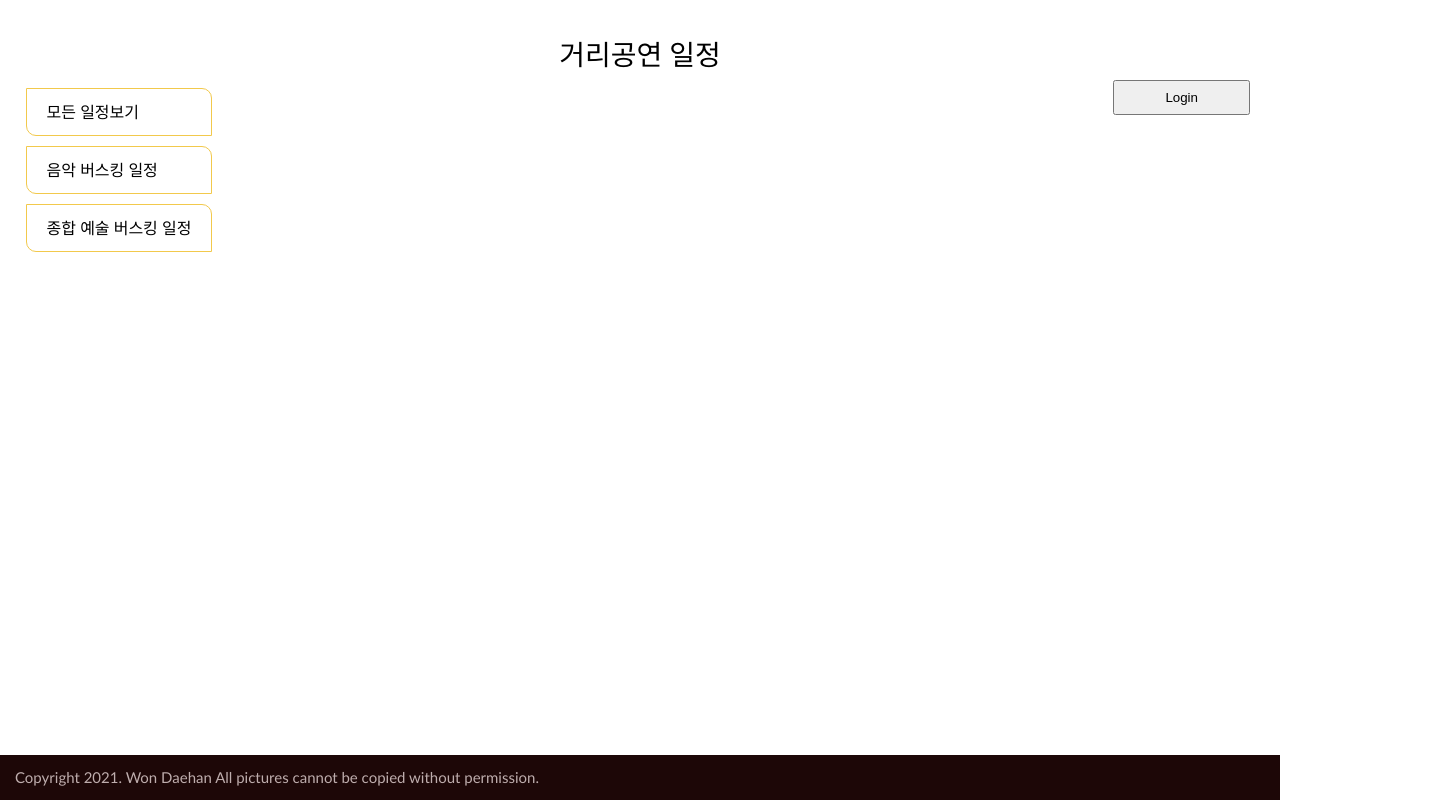
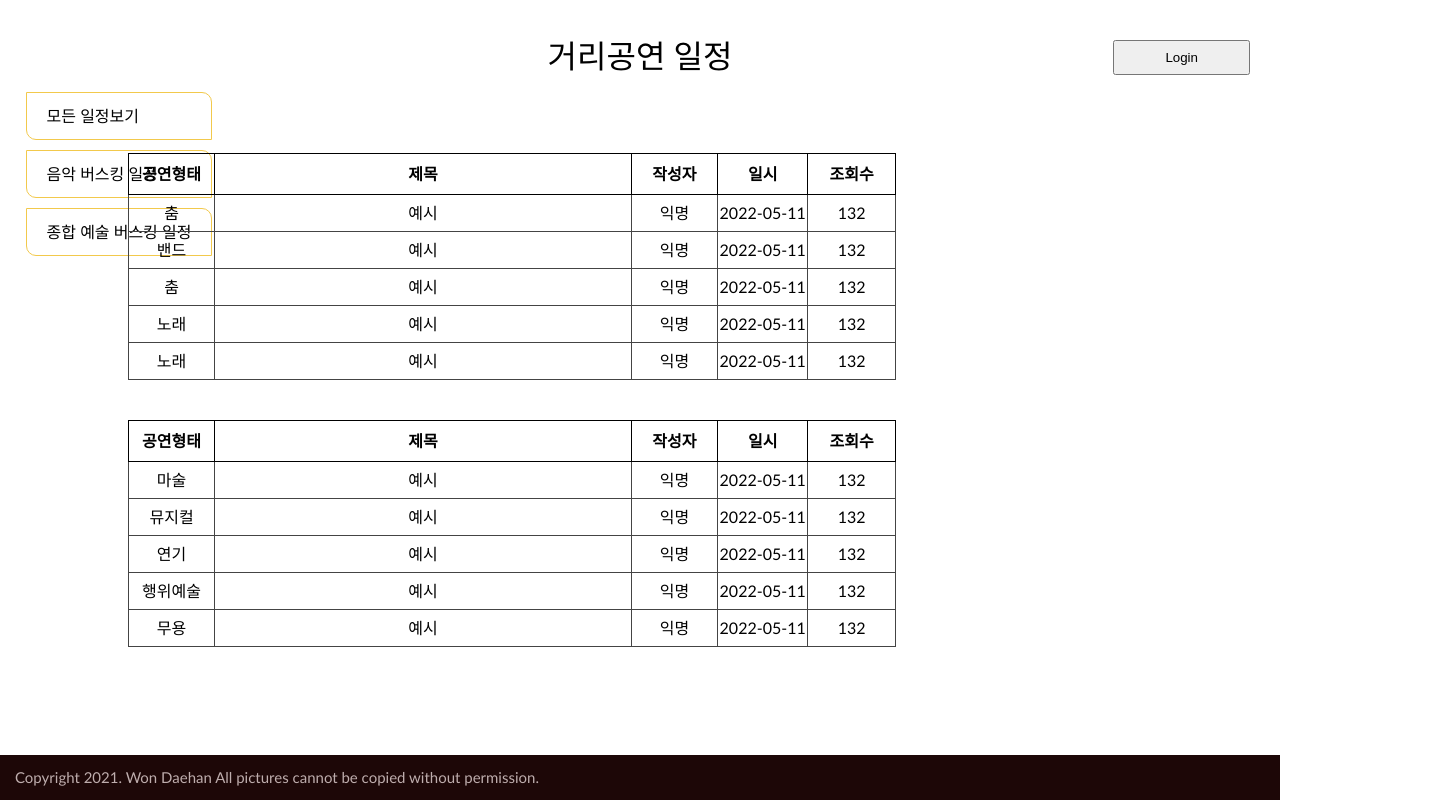
Before and after one commit to polar51/busking, a React (Create React App) app: page / in a window 1280 px wide. Shown: the whole page, 1450 px wide, since content can reach past the window. Built offline with nearby package versions, Linux system fonts and the light colour scheme.

Commit message:
2022. 05. 12 HTML작성 및 HomePage작성

```diff
--- a/package.json
+++ b/package.json
@@ -6,10 +6,12 @@
     "@testing-library/jest-dom": "^5.16.4",
     "@testing-library/react": "^13.1.1",
     "@testing-library/user-event": "^13.5.0",
+    "axios": "^0.27.2",
     "gh-pages": "^3.2.3",
     "prop-types": "^15.8.1",
     "react": "^18.0.0",
     "react-dom": "^18.0.0",
+    "react-player": "^2.10.1",
     "react-router-dom": "^6.3.0",
     "react-scripts": "5.0.1",
     "styled-reset": "^4.3.4",
--- a/src/Routers/HomePage.js
+++ b/src/Routers/HomePage.js
@@ -0,0 +1,137 @@
+import ReactPlayer from 'react-player/lazy';
+import styles from "./HomePage.module.css"
+
+function HomePage() {
+  return(
+    <div className={styles.Body}>
+      <table className={styles.Table}>
+        <colgroup>
+        <col width="100px" />
+        <col width="500px" />
+        <col width="100px" />
+        <col width="100px" />
+        <col width="100px" />
+        </colgroup>
+        <thead>
+          <tr>
+            <th>공연형태</th>
+            <th>제목</th>
+            <th>작성자</th>
+            <th>일시</th>
+            <th>조회수</th>
+          </tr>
+        </thead>
+        <tbody>
+          <tr>
+            <td>춤</td>
+            <td>예시</td>
+            <td>익명</td>
+            <td>2022-05-11</td>
+            <td>132</td>
+          </tr>
+          <tr>
+            <td>밴드</td>
+            <td>예시</td>
+            <td>익명</td>
+            <td>2022-05-11</td>
+            <td>132</td>
+          </tr>
+          <tr>
+            <td>춤</td>
+            <td>예시</td>
+            <td>익명</td>
+            <td>2022-05-11</td>
+            <td>132</td>
+          </tr>
+          <tr>
+            <td>노래</td>
+            <td>예시</td>
+            <td>익명</td>
+            <td>2022-05-11</td>
+            <td>132</td>
+          </tr>
+          <tr>
+            <td>노래</td>
+            <td>예시</td>
+            <td>익명</td>
+            <td>2022-05-11</td>
+            <td>132</td>
+          </tr>
+
+        </tbody>
+      </table>
+      <table className={styles.Table}>
+        <colgroup>
+        <col width="100px" />
+        <col width="500px" />
+        <col width="100px" />
+        <col width="100px" />
+        <col width="100px" />
+        </colgroup>
+        <thead>
+          <tr>
+            <th>공연형태</th>
+            <th>제목</th>
+            <th>작성자</th>
+            <th>일시</th>
+            <th>조회수</th>
+          </tr>
+        </thead>
+        <tbody>
+          <tr>
+            <td>마술</td>
+            <td>예시</td>
+            <td>익명</td>
+            <td>2022-05-11</td>
+            <td>132</td>
+          </tr>
+          <tr>
+            <td>뮤지컬</td>
+            <td>예시</td>
+            <td>익명</td>
+            <td>2022-05-11</td>
+            <td>132</td>
+          </tr>
+          <tr>
+            <td>연기</td>
+            <td>예시</td>
+            <td>익명</td>
+            <td>2022-05-11</td>
+            <td>132</td>
+          </tr>
+          <tr>
+            <td>행위예술</td>
+            <td>예시</td>
+            <td>익명</td>
+            <td>2022-05-11</td>
+            <td>132</td>
+          </tr>
+          <tr>
+            <td>무용</td>
+            <td>예시</td>
+            <td>익명</td>
+            <td>2022-05-11</td>
+            <td>132</td>
+          </tr>
+
+        </tbody>
+      </table>
+      <div className={styles.Video}>
+                <ReactPlayer
+                    className='react-player'
+                    url={'https://youtu.be/jMUYtK7Vozg'}    // 플레이어 url
+                    width='400px'         // 플레이어 크기 (가로)
+                    height='500px'        // 플레이어 크기 (세로)
+                    playing={true}        // 자동 재생 on
+                    muted={true}          // 자동 재생 on
+                    controls={true}       // 플레이어 컨트롤 노출 여부
+                    light={false}         // 플레이어 모드
+                    pip={true}            // pip 모드 설정 여부
+                    poster={'https://youtu.be/jMUYtK7Vozg'}
+                />
+            </div>
+    </div>
+  )
+}
+
+export default HomePage
--- /dev/null
+++ b/src/Routers/HomePage.module.css
@@ -0,0 +1,55 @@
+:root{
+  /* 색상 */
+  --btn-Color:#F2C94C;
+  --btn-pointColor:#f2984ad7;
+  --bg-Color:#FFFFFF;
+  --footer-bgColor:#1d0707;
+  --footer-Color:#beadad;
+  /* 폰트사이즈 */
+  --font-xs:12px;
+  --font-s:15px;
+  --font-m:19px;
+  --font-l:22px;
+  --font-xl:32px;
+}
+
+
+
+
+.Body{
+  position: absolute;
+  top: 50%;
+  left: 40%;
+  transform: translate(-50%,-50%);
+}
+
+/* 게시판 */
+
+.Table{
+  text-align: center;
+}
+
+.Table:first-child{
+  margin-bottom: 40px;
+}
+
+.Table th{
+  font-weight: bolder;
+  padding: 12px 2px;
+  border: 1px solid black;
+}
+
+.Table td{
+  padding: 10px 0;
+  border: 1px solid #444;
+}
+
+
+/* 동영상 */
+
+.Video{
+  position: absolute;
+  top: 50%;
+  left: 120%;
+  transform: translate(0,-50%);
+}
--- a/src/Routers/Layout.js
+++ b/src/Routers/Layout.js
@@ -1,5 +1,6 @@
 
 import styles from "./Layout.module.css"
+import HomePage from "./HomePage"
 
 function Layout() {
   return (
@@ -18,7 +19,7 @@ function Layout() {
             <li>종합 예술 버스킹 일정</li>
           </ul>
         </nav>
-        {/* 메인컴포넌트 */}
+        <HomePage className={styles.Cont} />
       </section>
       <footer className={styles.Footer}>
           <p>
--- a/src/Routers/Layout.module.css
+++ b/src/Routers/Layout.module.css
@@ -10,7 +10,7 @@
   --font-s:15px;
   --font-m:19px;
   --font-l:22px;
-  --font-xl:28px;
+  --font-xl:32px;
 }
 
 /* Layout */
@@ -45,16 +45,16 @@
 .Hbtn{
   position: absolute;
   right: 10px;
-  top:40px;
+  top:0px;
   padding: 8px 50px;
   cursor: pointer;
 }
 
 /* section */
 
-.section{
+/* .section{
   position: relative;
-}
+} */
 
 /* Nav */
 
```
Also changed, not shown: 2 other files (tests, documents, lock files or other folders).
